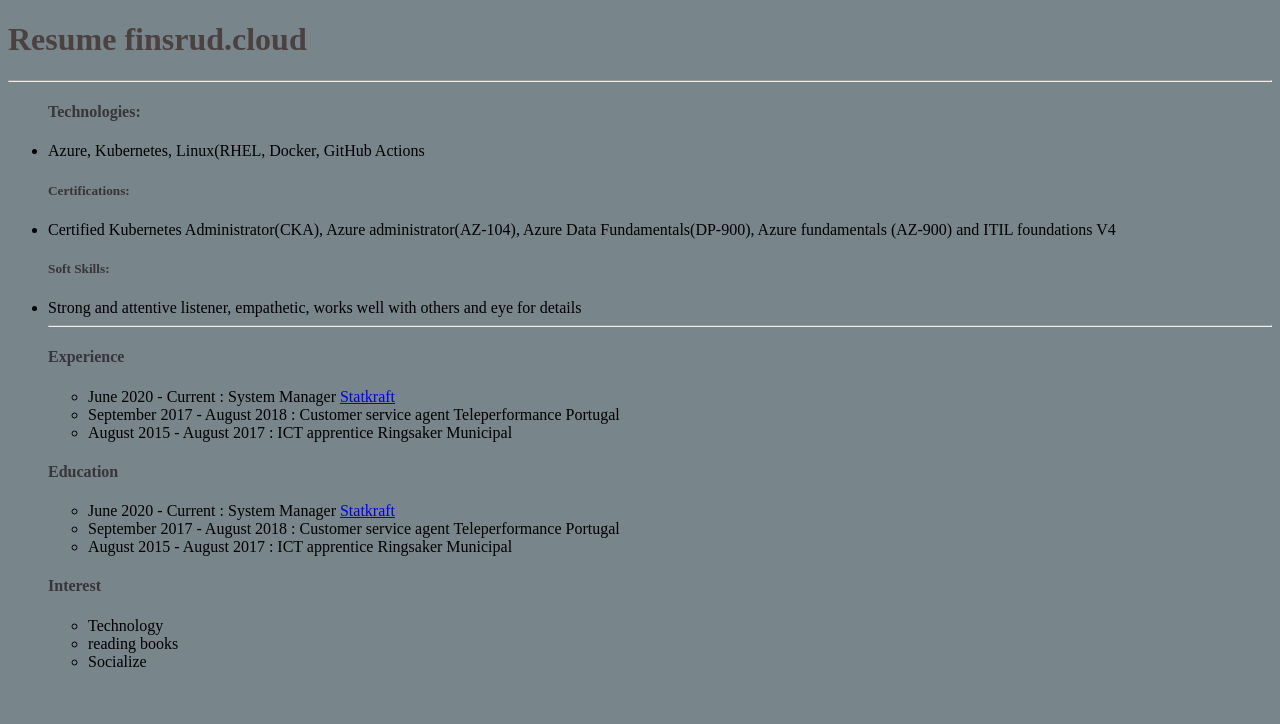
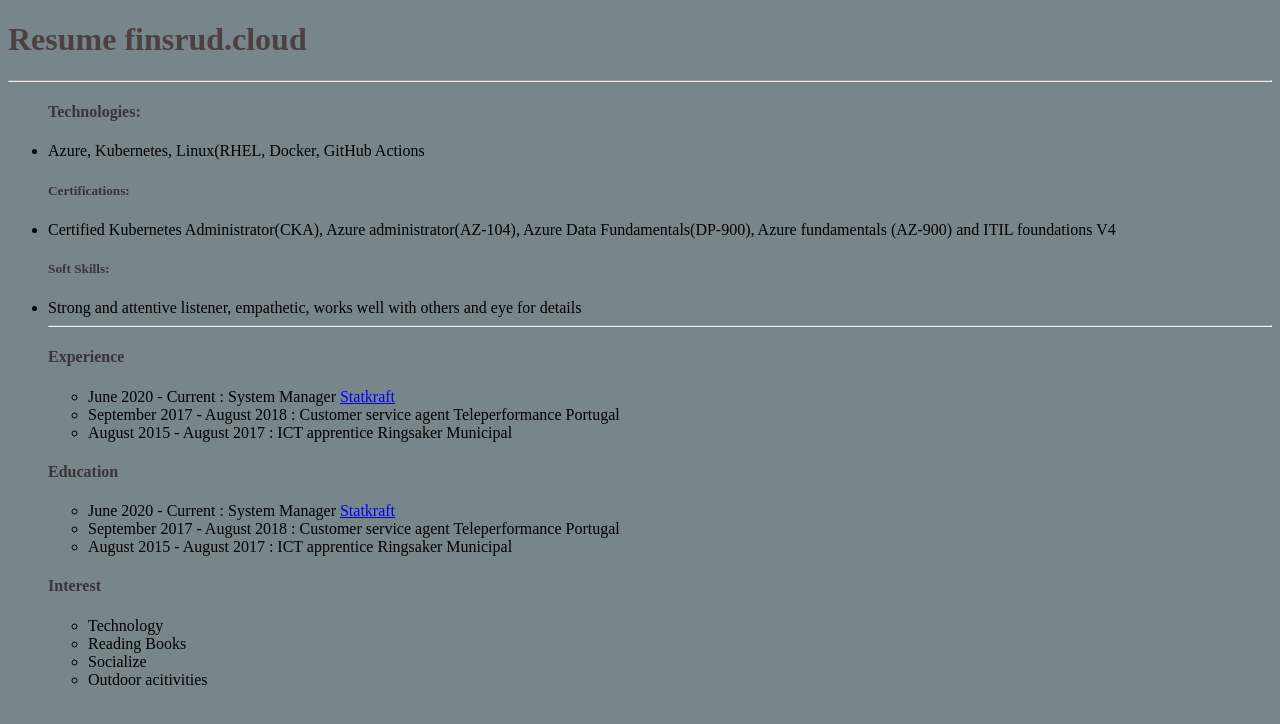
Before and after one commit to oyvind3/CloudResumeChallenge, a plain HTML site: page index.html in a window 1280 px wide. Drawn offline with Linux system fonts and the light colour scheme.

Commit message:
test changes to add index

```diff
--- a/index.html
+++ b/index.html
@@ -33,8 +33,9 @@
           <h4>Interest</h4>
           <ul>
             <li>Technology</li>
-            <li>reading books</li>
+            <li>Reading Books</li>
             <li>Socialize</li>
+            <li>Outdoor acitivities</li>
           </ul>
         </li>
     </ul>
```
